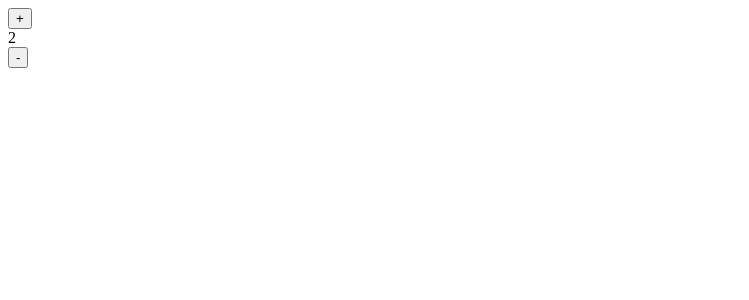
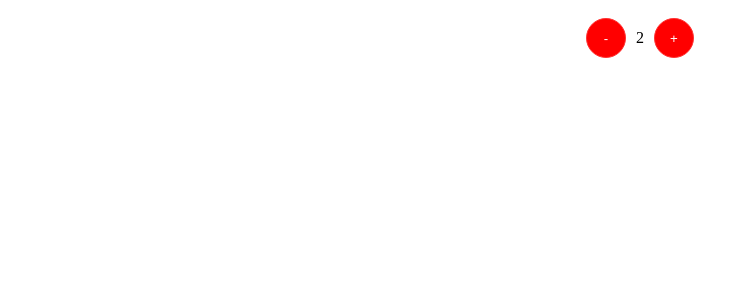
Before and after one commit to lunkito/react-hello, a React app: page / in a window 1280 px wide. Shown: the top 300 px of the page, without its empty margins (0-749 px from the left). Built offline with nearby package versions, Linux system fonts and the light colour scheme.

Commit message:
Css react

```diff
--- a/package.json
+++ b/package.json
@@ -18,10 +18,12 @@
     "@types/react": "^16.3.14",
     "@types/react-dom": "^16.0.5",
     "@types/webpack": "^4.4.0",
+    "css-loader": "^0.28.11",
     "enzyme": "^3.3.0",
     "enzyme-adapter-react-16": "^1.1.1",
     "jest": "^23.1.0",
     "jest-css-modules": "^1.1.0",
+    "style-loader": "^0.21.0",
     "ts-loader": "^4.3.0",
     "tslint": "^5.10.0",
     "tslint-config-prettier": "^1.13.0",
--- a/src/components/NumberPicker.tsx
+++ b/src/components/NumberPicker.tsx
@@ -1,4 +1,5 @@
 import * as React from 'react';
+import * as styles from './numberPicker.css';
 
 interface NumberPickerState {
   counter: number;
@@ -10,9 +11,29 @@ interface NumberPickProp {
   min?: number;
 }
 
+const numberPickerStyle: React.CSSProperties = {
+  display: 'flex'
+};
+
+const buttonStyle: React.CSSProperties = {
+  background: 'red',
+  width: '40px',
+  height: '40px',
+  color: 'white',
+  border: '1px solid #f33',
+  borderRadius: '50%',
+  margin: '10px',
+  outline: 'none'
+};
+
+const divStyle: React.CSSProperties = {
+  lineHeight: '60px'
+};
+
 export default class NumberPicker extends React.Component<NumberPickProp, NumberPickerState> {
   constructor(props) {
     super(props);
+    this.checkInitialValues(props);
 
     this.state = {
       counter: this.props.value || 0
@@ -22,6 +43,11 @@ export default class NumberPicker extends React.Component<NumberPickProp, Number
     this.decreaseCounter = this.decreaseCounter.bind(this);
   }
 
+  checkInitialValues(props: NumberPickProp) {
+    if (props.value > props.max || props.value < props.min) {
+      throw new Error();
+    }
+  }
   incrementCounter() {
     if (this.props.max === undefined || this.state.counter < this.props.max) {
       this.setState({
@@ -38,10 +64,10 @@ export default class NumberPicker extends React.Component<NumberPickProp, Number
   }
 
   render() {
-    return <div>
-      <button className='plus' onClick={this.incrementCounter}>+</button>
-      <div className='result'>{this.state.counter}</div>
-      <button className='minus' onClick={this.decreaseCounter}>-</button>
+    return <div style={numberPickerStyle} className={styles.container}>
+      <button style={buttonStyle} onClick={this.decreaseCounter}>-</button>
+      <div style={divStyle}>{this.state.counter}</div>
+      <button style={buttonStyle} onClick={this.incrementCounter}>+</button>
     </div>;
   }
 }
--- /dev/null
+++ b/src/components/numberPicker.css
@@ -0,0 +1,9 @@
+.container {
+  width: fit-content;
+  margin: auto;
+}
+
+.redContainer {
+  composes: container;
+  background: red;
+}
--- /dev/null
+++ b/types/global.d.ts
@@ -0,0 +1,4 @@
+declare module '*.css' {
+  const styles: any;
+  export = styles;
+}
--- a/webpack.config.js
+++ b/webpack.config.js
@@ -8,7 +8,21 @@ module.exports = {
 	},
 	module: {
 		rules: [
-			{ test: /\.tsx?$/, use: 'ts-loader', exclude: /node_modules/ }
+			{ test: /\.tsx?$/, use: 'ts-loader', exclude: /node_modules/ },
+			{
+				test: /\.css?$/,
+				use: [
+					'style-loader',
+					{
+						loader: 'css-loader',
+						options: {
+							modules: true,
+							importLoaders: 1,
+							localIndentName: '[sha1:hash:hex:4]'
+						}
+					}
+				]
+			}
 		]
 	},
 	output: {
```
Also changed, not shown: 3 other files (tests, documents, lock files or other folders).
